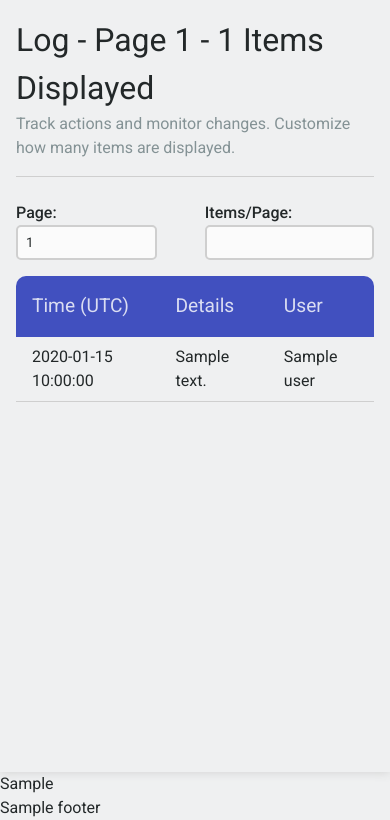
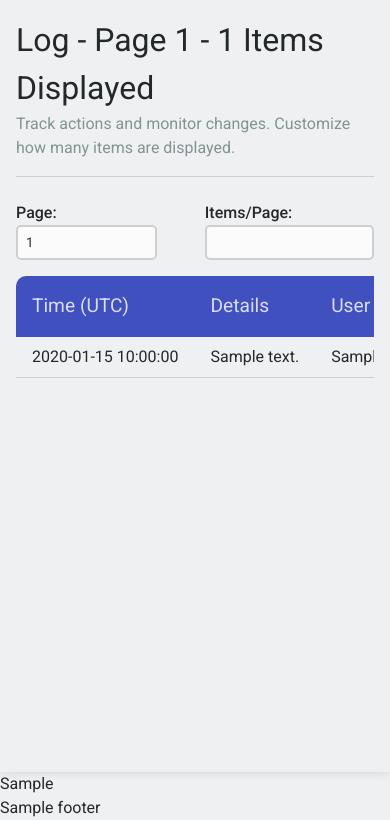
Before and after one commit to Viovyx/Gitok-Flask-Website-STEM-Project, a Python web app: template templates/log.html in a window 390 px wide. Shown: the part 24-844 px from the top of the page. Run offline with Jinja, Linux system fonts and the light colour scheme; the template is opened without the code that fills it: most values are stand-ins (such as "Sample title", 1, 10 or a date in 2020).

Commit message:
made log table horizontally scrollable for mobile

```diff
--- a/static/css/mobile.css
+++ b/static/css/mobile.css
@@ -19,6 +19,7 @@
 
 .page-content {
   max-height: 100%;
+  max-width: 100vw;
   padding: 1rem 1rem;
   margin: 0;
   overflow-y: unset;
@@ -110,7 +111,12 @@
 }
 
 .log-table {
-  width: calc(100vw - 2em);
+  display: block;
+  max-width: -moz-fit-content;
+  max-width: fit-content;
+  margin: 0 auto;
+  overflow-x: auto;
+  white-space: nowrap;
 }
 
 .data-grid {
```
